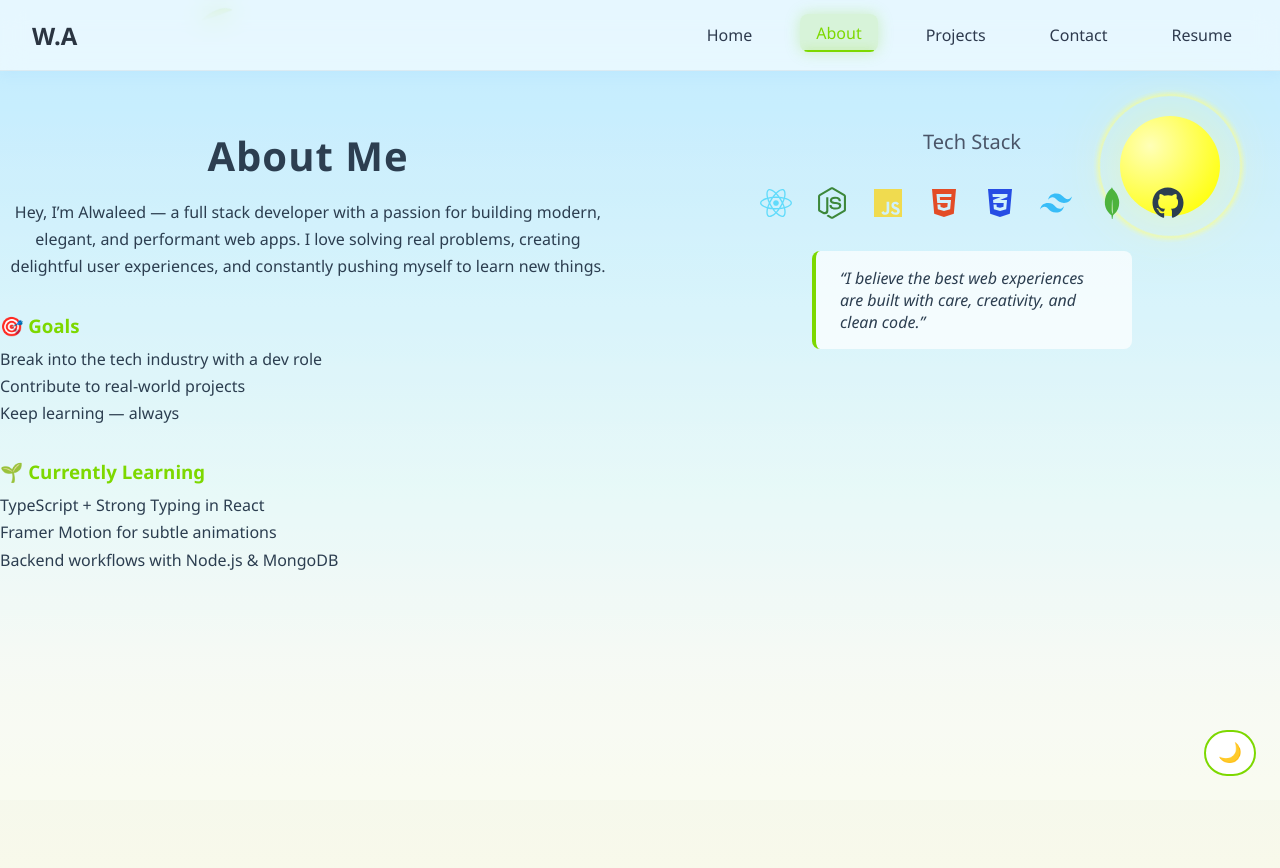
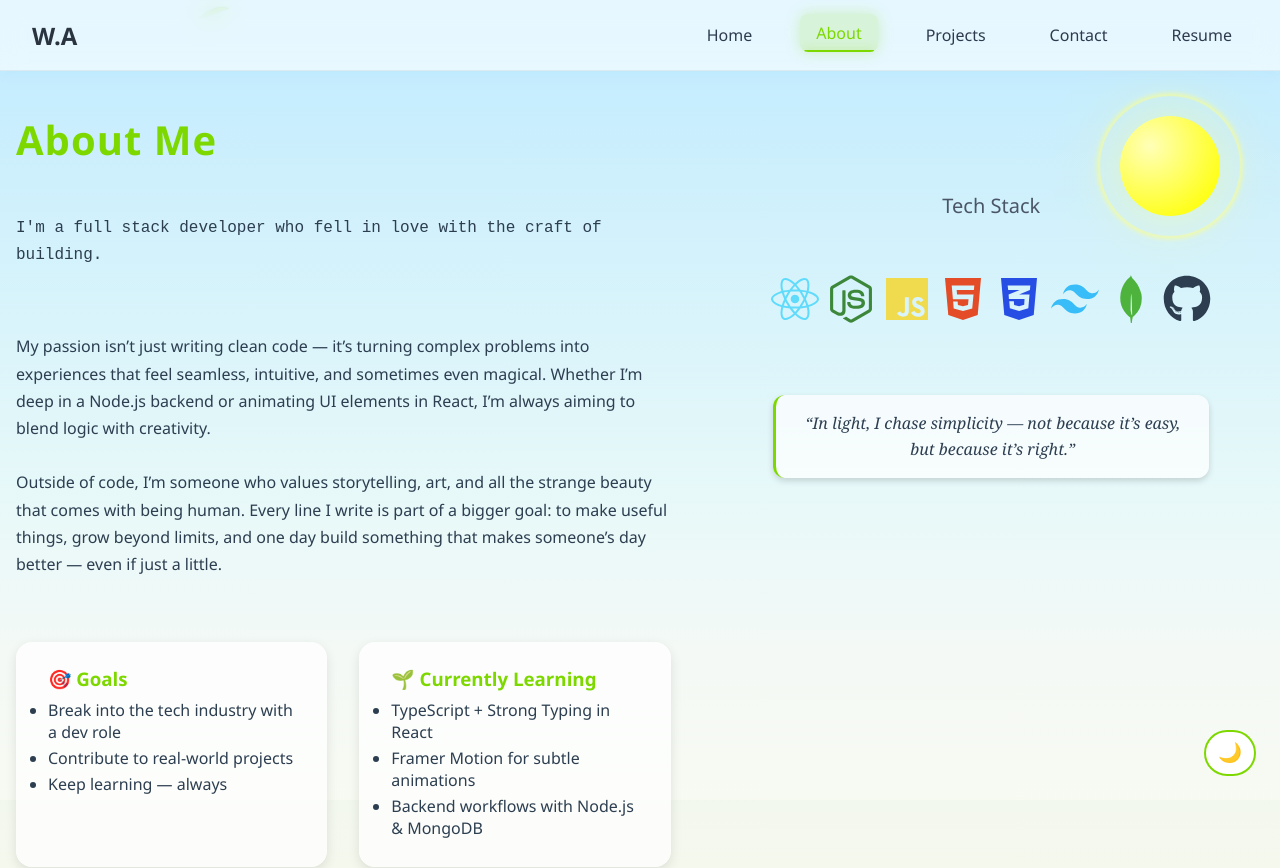
Before and after one commit to waleed199c/Portfolio, a React (Vite) app: page /About in a window 1280 px wide. Shown: the top 868 px of the page. Built offline with nearby package versions, Linux system fonts and the light colour scheme.

Commit message:
Polished About page: dark/light quote swap, typing effect fix, layout balance

```diff
--- a/src/App.css
+++ b/src/App.css
@@ -5,7 +5,6 @@
   --bg: #0d1117;
   --text: #ffffff;
   --accent: #58a6ff;
-  --card-bg: rgba(13, 17, 23, 0.8);
 }
 
 [data-theme="light"] {
@@ -16,12 +15,15 @@
   --card-bg: rgba(255, 255, 255, 0.7);
   --navbar-text: #2a3441;
   --section-subtitle: #4a5568;
+  --box-shadow: 0 0 20px rgba(125, 216, 0, 0.25);
 }
 
 [data-theme="dark"] {
   --bg: radial-gradient(circle at top, #1a1a2e, #0f0f1a, #000000);
   --text: #ffffff;
   --accent: #58a6ff;
+  --box-shadow: 0 0 20px rgba(88, 166, 255, 0.2);
+  --card-bg: rgba(20, 24, 31, 0.85);
 }
 
 /* -----------------------------
@@ -43,9 +45,10 @@
 .section-title {
   font-size: 2.5rem;
   margin-bottom: 1rem;
-  text-align: center;
+  text-align: left;
   font-weight: bold;
   letter-spacing: 1px;
+  color: var(--accent)
 }
 
 .section-subtitle {
@@ -58,7 +61,7 @@
 
 .section-text {
   max-width: 700px;
-  text-align: center;
+  text-align: left;
   margin-bottom: 2rem;
   font-size: 1rem;
   line-height: 1.7;
@@ -202,51 +205,145 @@
 
 .about-grid {
   display: grid;
-  grid-template-columns: repeat(auto-fit, minmax(200px, 1fr));
+  grid-template-columns: 1.2fr 1fr;
   gap: 3rem;
   align-items: start;
-  margin-top: 2rem;
+  padding: 7rem 1rem;
 }
 
 .about-left {
-  text-align: left;
-}
-
-.about-details ul {
-  list-style: none;
-  padding: 0;
-  line-height: 1.7;
-  margin-bottom: 2rem;
-}
-
-.about-details h3 {
-  margin-bottom: 0.5rem;
-  color: var(--accent);
+  display: flex;
+  flex-direction: column;
+  gap: 2rem;
 }
 
 .about-right {
   display: flex;
   flex-direction: column;
-  align-items: center;
+  gap: 2rem;
+  margin-top: 5rem;
+}
+
+.about-card {
+  flex: 1 1 300px;
+  background: var(--card-bg);
+  padding: 1.5rem 2rem;
+  border-radius: 1rem;
+  box-shadow: 0 4px 12px rgba(0, 0, 0, 0.1);
+  transition: transform 0.3s ease, box-shadow 0.3s ease;
+}
+
+.about-card h3{
+  padding-bottom: 0.5rem;
+  color: var(--accent);
+  text-align:left;
+}
+
+.about-card li{
+  color: var(--text);
+  padding-bottom: 0.25rem;
+
+}
+.about-details {
+  display: flex;
+  gap: 2rem;
+  flex-wrap: wrap;
+}
+
+.about-card:hover {
+  transform: translateY(-4px);
+  box-shadow: var(--box-shadow);
+}
+
+
+.about-quote {
+  font-family: 'Georgia', serif;
+  font-size: 1rem;
+  line-height: 1.6;
+  color: var(--text);
+  border-left: 3px solid var(--accent);
+  padding: 1rem 1.25rem;
+  max-width: 80%;
+  margin: 1rem auto 0 auto;
+  background: var(--card-bg);
+  border-radius: 0.75rem;
+  box-shadow: 0 3px 6px rgba(0, 0, 0, 0.15);
+}
+
+
+.about-quote {
+  position: relative;
+  min-height: 3.5rem; /* To prevent quote height shift */
+}
+
+
+.quote {
+  position: absolute;
+  opacity: 0;
+  transition: opacity 0.4s ease-in-out;
+  text-align: center;
+  width: 100%;
+}
+
+[data-theme="dark"] .dark-quote {
+  opacity: 1;
+  position: relative;
+}
+
+[data-theme="light"] .light-quote {
+  opacity: 1;
+  position: relative;
 }
 
 .tech-icons {
   display: flex;
+  justify-content: center;
+  gap: 0.5rem;
   flex-wrap: wrap;
-  gap: 1.5rem;
-  justify-content: center;
-  font-size: 2rem;
-  margin: 1rem 0 2rem;
+  margin-top: 0.5rem;
+  margin-bottom: 1.5rem;
+  font-size:3rem;
 }
 
-.about-quote {
-  background: var(--card-bg);
-  padding: 1rem 1.5rem;
-  border-left: 4px solid var(--accent);
-  border-radius: 8px;
-  font-style: italic;
+.tech-icon:hover {
+  transform: scale(1.2);
+  filter: drop-shadow(0 0 6px var(--accent));
+}
+
+/* Typing effect */
+.typing-line {
+  font-family: monospace;
+  font-size: 1rem;
+  border-right: 2px solid var(--accent);
+  white-space: nowrap;
+  display: inline-block;
+  animation: blink-caret 0.75s step-end infinite;
+  margin-bottom: 1rem;
   text-align: left;
-  max-width: 320px;
+}
+
+.typing-wrapper {
+  width: fit-content;
+}
+
+.typing-done {
+  border-right: none;
+  animation: none;
+  white-space: normal;
+  text-align: left;
+}
+
+@keyframes blink-caret {
+  from, to {
+    border-color: transparent;
+  }
+  50% {
+    border-color: var(--accent);
+  }
+}
+
+.fade-paragraph {
+  margin-top: 1rem;
 }
 
 
--- a/src/pages/About.jsx
+++ b/src/pages/About.jsx
@@ -8,27 +8,67 @@ import {
 } from "react-icons/fa";
 import { SiMongodb, SiTailwindcss } from "react-icons/si";
 import "../App.css";
+import { useEffect, useState } from "react";
 
 export default function About() {
+  const [displayedText, setDisplayedText] = useState("");
+  const [doneTyping, setDoneTyping] = useState(false);
+  const fullText =
+    "I'm a full stack developer who fell in love with the craft of building.";
+
+  useEffect(() => {
+    let i = 0;
+    const typing = setInterval(() => {
+      setDisplayedText(fullText.slice(0, i + 1));
+      i++;
+      if (i === fullText.length) {
+        clearInterval(typing);
+        setDoneTyping(true);
+      }
+    }, 40);
+    return () => clearInterval(typing);
+  }, []);
+
   return (
-    <div className="page about-grid" data-aos="fade-up">
-      {/* LEFT COLUMN – Personal / Narrative */}
-      <div className="about-left">
+    <div className="page about-grid">
+      {/* LEFT COLUMN – Intro */}
+      <div className="about-left" data-aos="fade-right" data-aos-duration="800">
         <h1 className="section-title">About Me</h1>
-        <p className="section-text">
-          Hey, I’m Alwaleed — a full stack developer with a passion for building
-          modern, elegant, and performant web apps. I love solving real problems,
-          creating delightful user experiences, and constantly pushing myself to learn new things.
+        <div className="typing-wrapper">
+          <p
+            className={`section-text typing-line ${
+              doneTyping ? "typing-done" : ""
+            }`}
+          >
+            {displayedText}
+          </p>
+        </div>
+
+        <p className="section-text fade-paragraph">
+          My passion isn’t just writing clean code — it’s turning complex
+          problems into experiences that feel seamless, intuitive, and sometimes
+          even magical. Whether I’m deep in a Node.js backend or animating UI
+          elements in React, I’m always aiming to blend logic with creativity.
+          <br />
+          <br />
+          Outside of code, I’m someone who values storytelling, art, and all the
+          strange beauty that comes with being human. Every line I write is part
+          of a bigger goal: to make useful things, grow beyond limits, and one
+          day build something that makes someone’s day better — even if just a
+          little.
         </p>
 
         <div className="about-details">
+          <div className="about-card" data-aos="fade-up" data-aos-delay="200">
             <h3>🎯 Goals</h3>
             <ul>
               <li>Break into the tech industry with a dev role</li>
               <li>Contribute to real-world projects</li>
               <li>Keep learning — always</li>
             </ul>
+          </div>
 
+          <div className="about-card" data-aos="fade-up" data-aos-delay="400">
             <h3>🌱 Currently Learning</h3>
             <ul>
               <li>TypeScript + Strong Typing in React</li>
@@ -37,24 +77,39 @@ export default function About() {
             </ul>
           </div>
         </div>
-
-      {/* RIGHT COLUMN – Tech / Fun / Visual */}
-      <div className="about-right">
-        <h2 className="section-subtitle">Tech Stack</h2>
-        <div className="tech-icons">
-          <FaReact title="React" color="#61DBFB" />
-          <FaNodeJs title="Node.js" color="#3C873A" />
-          <FaJs title="JavaScript" color="#F0DB4F" />
-          <FaHtml5 title="HTML5" color="#E34C26" />
-          <FaCss3Alt title="CSS3" color="#264de4" />
-          <SiTailwindcss title="Tailwind CSS" color="#38BDF8" />
-          <SiMongodb title="MongoDB" color="#4DB33D" />
-          <FaGithub title="GitHub" color="currentColor" />
       </div>
 
-        <div className="about-quote">
-          <p>
-            “I believe the best web experiences are built with care, creativity, and clean code.”
+      {/* RIGHT COLUMN – Tech + Quote */}
+      <div
+        className="about-right"
+        data-aos="fade-left"
+        data-aos-duration="1000"
+      >
+        <h2 className="section-subtitle">Tech Stack</h2>
+        <div className="tech-icons" data-aos="fade-up" data-aos-delay="400">
+          <FaReact className="tech-icon" title="React" color="#61DBFB" />
+          <FaNodeJs className="tech-icon" title="Node.js" color="#3C873A" />
+          <FaJs className="tech-icon" title="JavaScript" color="#F0DB4F" />
+          <FaHtml5 className="tech-icon" title="HTML5" color="#E34C26" />
+          <FaCss3Alt className="tech-icon" title="CSS3" color="#264de4" />
+          <SiTailwindcss
+            className="tech-icon"
+            title="Tailwind CSS"
+            color="#38BDF8"
+          />
+          <SiMongodb className="tech-icon" title="MongoDB" color="#4DB33D" />
+          <FaGithub className="tech-icon" title="GitHub" color="currentColor" />
+        </div>
+
+        <div className="about-quote" data-aos="fade-up" data-aos-delay="600">
+          {/* Dark mode quote */}
+          <p className="quote dark-quote">
+            <em>“Even in the dark, I build with light.”</em>
+          </p>
+
+          {/* Light mode quote */}
+          <p className="quote light-quote">
+            <em>“In light, I chase simplicity — not because it’s easy, but because it’s right.”</em>
           </p>
         </div>
       </div>
```
Lines whose indentation alone changed are shown as unchanged.
